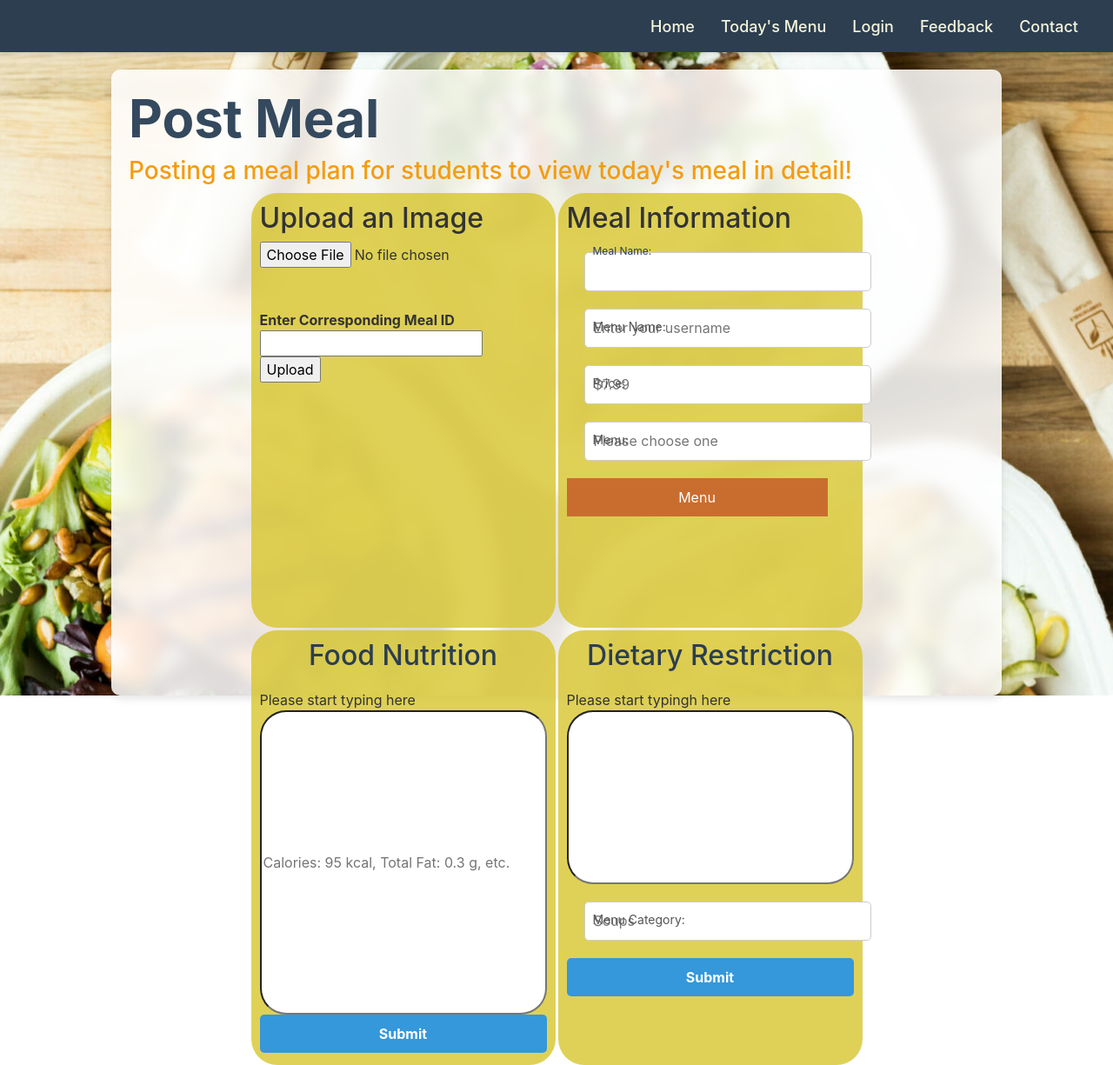
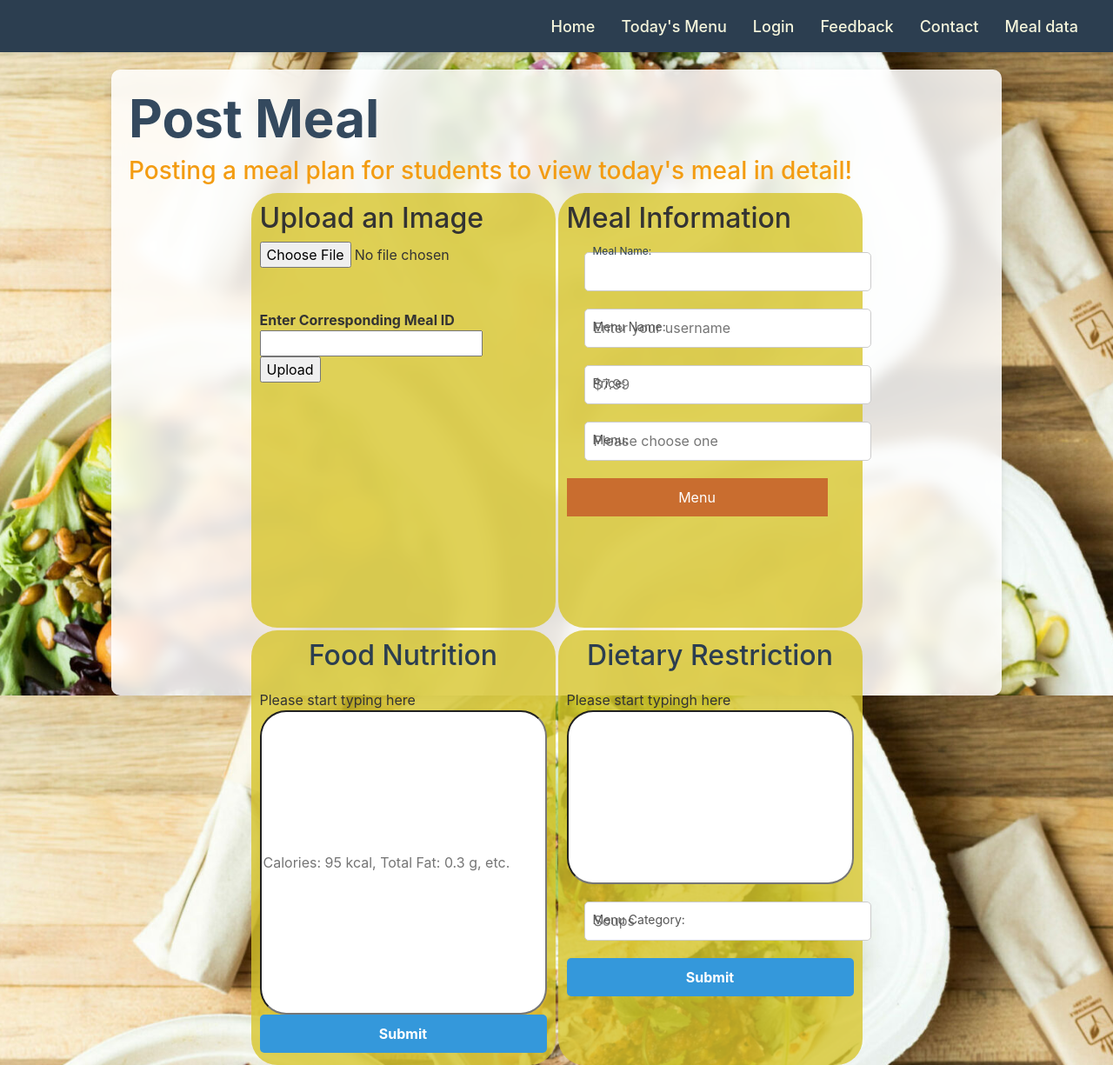
Before and after one commit to Jaehong-username/dininghall-mealplan, a Flask app: page /post-meal in a window 1280 px wide. Shown: the whole page at 87% size. Run offline with Flask 3, Linux system fonts and the light colour scheme; some libraries are stand-ins or nearby versions.

Commit message:
Added Meal Data Page

```diff
--- a/src/static/style.css
+++ b/src/static/style.css
@@ -11,7 +11,7 @@ body{
     flex-direction: column;  /* Arrange flex items vertically */
     justify-content: center;
     align-items: center;
-    background: url('/static/images/background.jpg') no-repeat;
+    background: url('/static/images/background.jpg');
     background-size: cover;
     margin: 0; /* Ensure there's no default margin */
     font-family: 'Inter', sans-serif;
--- a/src/templates/layout.html
+++ b/src/templates/layout.html
@@ -45,6 +45,7 @@
 
             <a href = "{{ url_for('views.meal_feedback_list') }}">Feedback</a> <!--should be the name of the url-->
             <a href = "{{ url_for('views.contact') }}">Contact</a>
+            <a href = "{{url_for('views.meal_data')}}">Meal data</a>
 
         </nav>
     </header>
--- a/src/templates/menu-details.html
+++ b/src/templates/menu-details.html
@@ -42,9 +42,9 @@
                             <!-- checking meal type -->
                             {% for val in meal.types %}
                                 {% if val.type == type %}
-
-                                    <p><b>{{ meal.meal_name }}</b></p>
-
+                                    <a href="{{ url_for('views.feedback', meal_id=meal.id) }}">
+                                        <p><b>{{ meal.meal_name }}</b></p>
+                                    </a>
                                     <!-- displaying meal attributes ; nutritional: meal type  -->
                                     <p><b>Meal Type:</b>
                                         {% if not meal.infos %}
--- a/src/views.py
+++ b/src/views.py
@@ -317,9 +317,41 @@ def admin_portal_mealplans():
     else:
         return render_template('admin-portal-mealplans.html', new_mealplan_form = newMealPlanForm())
 
+
+
+
 @views.route('/feedback-page', methods=['GET', 'POST'])
 def feedback():
-    return render_template('feedback-page.html')
+    # Get the meal_id from the query parameter
+    meal_id = request.args.get('meal_id')
+    print(f"Meal ID: {meal_id}")
+
+    # Fetch the meal data based on the meal_id
+
+    meal = Meal.query.filter_by(id = meal_id)
+    print(meal)
+    # Fetch the comments for the meal
+
+    comments = get_comments_for_meal(meal_id)
+
+    # Render the feedback page with meal data
+    return render_template('feedback-page.html', meal=meal, comments=comments)
+
+
+#fetch the meal by id
+def get_meal_by_id(meal_id):
+    # Example of fetching meal data from a database
+    return db.session.query(Meal).filter(Meal.id == meal_id).first()
+
+
+# Function to get comments for a specific meal (example)
+def get_comments_for_meal(meal_id):
+    # Example of fetching comments for a meal
+    comments = db.session.query(Comment).filter(Comment.meal_id == meal_id).all()
+    return {comment.student_name: comment.comment_text for comment in comments}
+
+
+
 
 
 @views.route('/feedback-page', methods=['POST'])
@@ -418,3 +450,16 @@ def upload_file():
 @views.route('/uploads/meals/<name>')
 def image_file(name):
     return send_from_directory(current_app.config["UPLOAD_FOLDER"], name)
+
+
+@views.route('/meal-data',  methods=['GET'])
+def meal_data():
+    #gives you the first one using first()
+    most_sold_meal = Meal.query.order_by(Meal.number_sold.desc()).first()
+    least_sold_meal = Meal.query.order_by(Meal.number_sold.asc()).first()
+
+    most_total_revenue = most_sold_meal.price * most_sold_meal.number_sold
+    least_total_revenue = least_sold_meal.price * least_sold_meal.number_sold
+
+
+    return render_template('meal-data.html', most_sold_meal = most_sold_meal, least_sold_meal = least_sold_meal, most = most_total_revenue, least = least_total_revenue)
```
Also changed, not shown: src/templates/meal-data.html (added, +35 -0 lines), src/templates/meal-feedback-list.html (+5 -2 lines).
